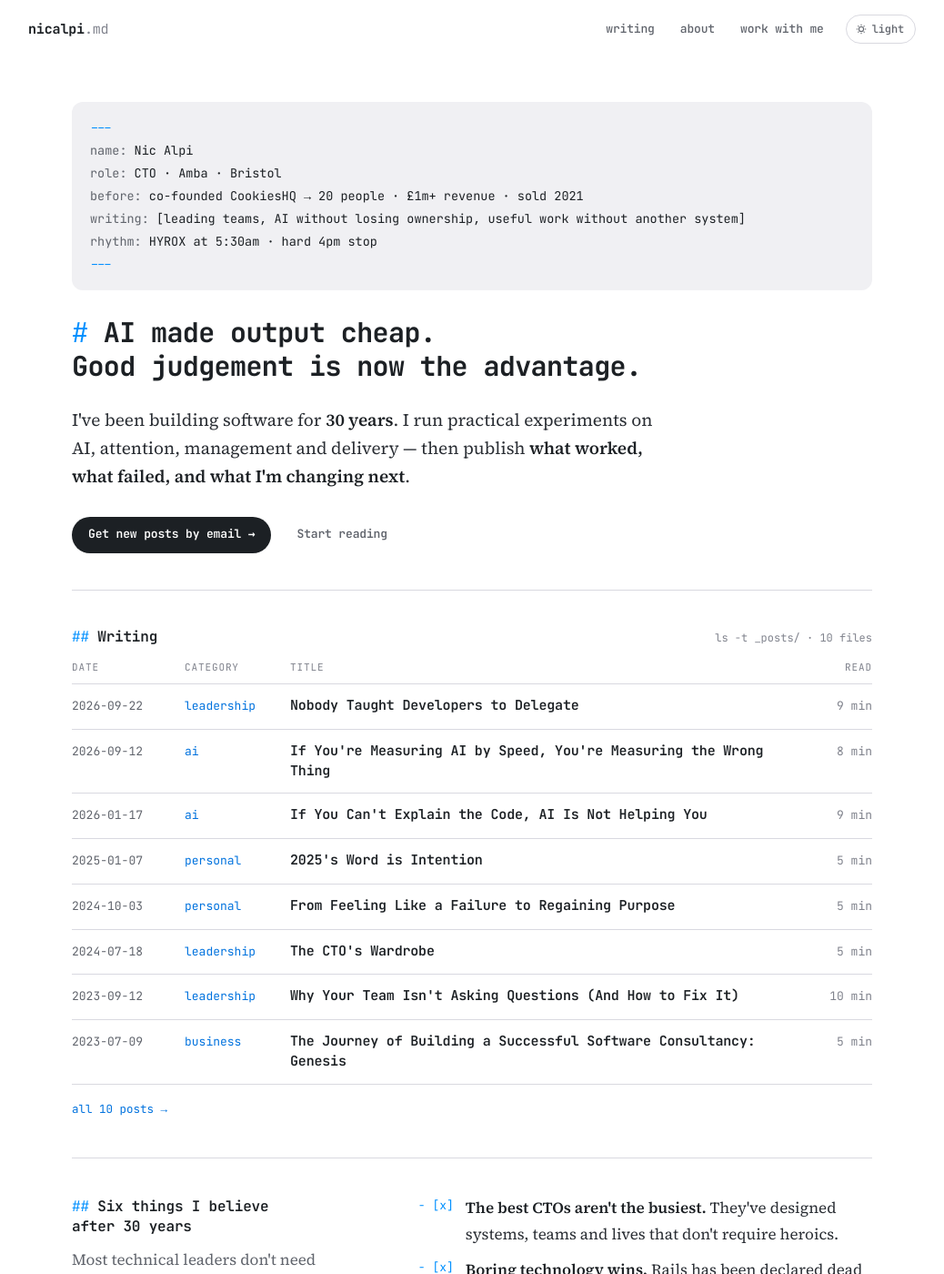
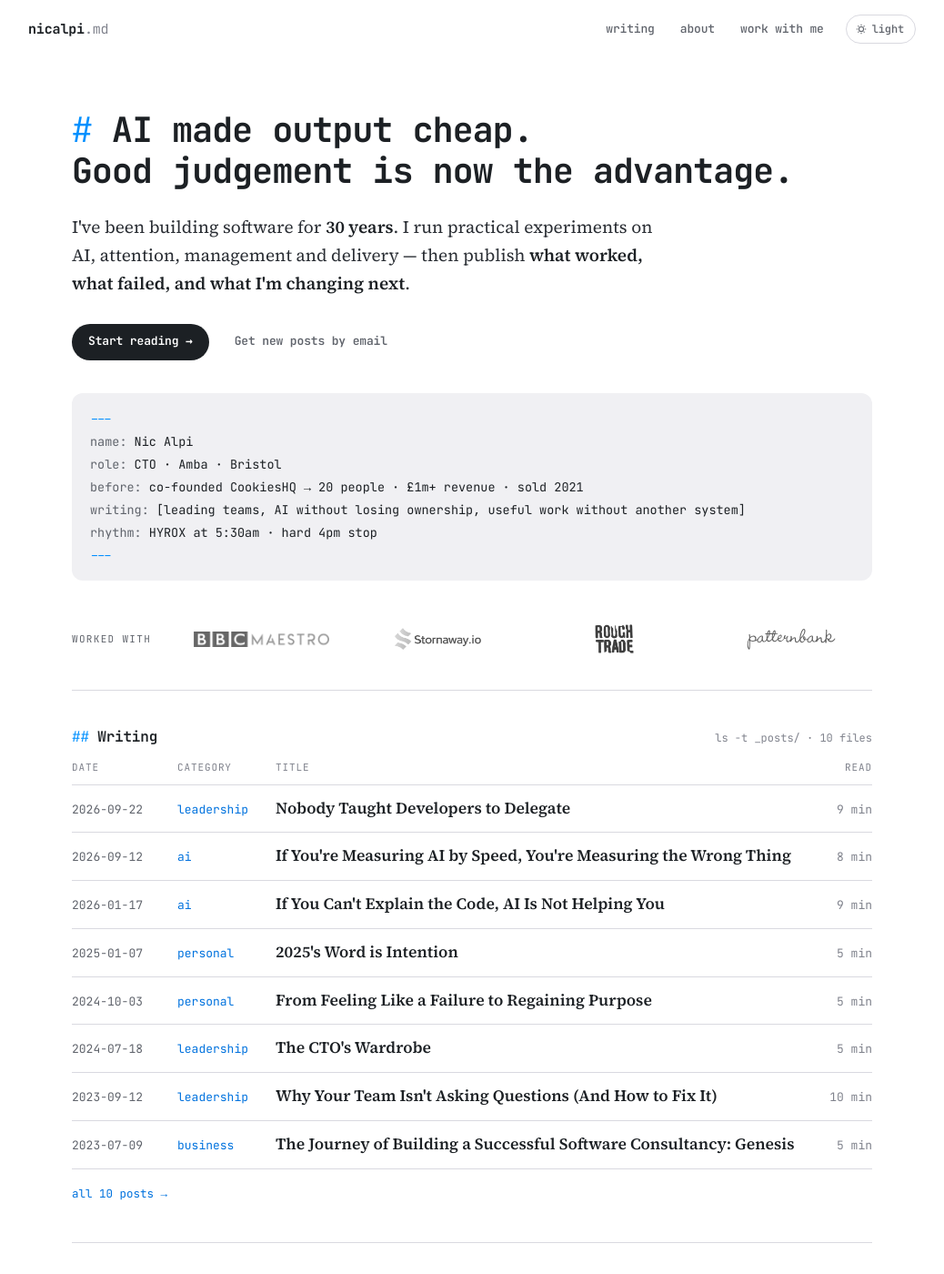
Before and after one commit to nicalpi/nicalpi.com, a Jekyll site: the page built from index.html, in a window 1280 px wide and 1400 px high. Shown: the whole window at 91% size, without its empty margins (121-1159 px from the left). Built offline with Jekyll 4.4.1, drawn with Linux system fonts in a browser that asks for light colours.

Commit message:
Visual polish: headline-first hero, centred post column, serif list titles
- Posts: title and subtitle render once (H1 + dek); the fm block keeps
  only category/date/reading_time and drops its fill. Reading column
  capped at 700px and centred, header and foot on the same edge.
- Home: headline, lead and buttons lead; fm block follows as the
  credentials card; worked-with logos move under the hero with optical
  heights per logo shape. Primary button is now Start reading.
- Directory rows: titles in Source Serif 600, meta columns stay mono.
- Beliefs intro is sticky on wide screens; newsletter band keeps its
  padding when it closes the page; mobile headline no longer reads
  'cheap.Good'.

Co-Authored-By: Claude Opus 5.5 (1M context) <noreply@anthropic.com>

```diff
--- a/_layouts/post.html
+++ b/_layouts/post.html
@@ -8,15 +8,16 @@ og_type: article
 <article class="article">
   <span class="post-path"><a href="/blog/" class="no-underline">_posts/</a><span>{{ fname }}</span></span>
 
+  {% comment %} Title and dek render once, as the H1 and the dek below;
+     the front matter block keeps only the metadata. {% endcomment %}
   <div class="fm fm-post" aria-label="Post front matter">
     <span class="fm-fence">---</span>
-    <span><span class="fm-k">title:</span> <span class="fm-v">"{{ page.title }}"</span></span>
-    {% if page.subtitle %}<span><span class="fm-k">subtitle:</span> <span class="fm-v">"{{ page.subtitle }}"</span></span>{% endif %}
     <span><span class="fm-k">category:</span> <a href="/blog/#{{ cat }}" class="fm-v fm-accent no-underline">{{ cat }}</a> &nbsp; <span class="fm-k">date:</span> <span class="fm-v">{{ page.date | date: "%Y-%m-%d" }}</span>{% if page.reading_time %} &nbsp; <span class="fm-k">reading_time:</span> <span class="fm-v">{{ page.reading_time }}</span>{% endif %}</span>
     <span class="fm-fence">---</span>
   </div>
 
   <h1 class="article-title"><span class="md-mark"># </span>{{ page.title }}</h1>
+  {% if page.subtitle %}<p class="article-dek">{{ page.subtitle }}</p>{% endif %}
 
   {% if page.cover_image %}
   <figure class="m-0 mb-7">
--- a/index.html
+++ b/index.html
@@ -8,6 +8,12 @@ og_image: /assets/images/og/homepage.jpg
 <!-- ============ HERO ============ -->
 <section class="sheet-section hero" aria-labelledby="hero-heading">
   <div class="hero-text">
+    <h1 id="hero-heading" class="hero-title"><span class="md-mark"># </span>AI made output cheap. <br>Good judgement is now the advantage.</h1>
+    <p class="hero-lead">I've been building software for <strong>30 years</strong>. I run practical experiments on AI, attention, management and delivery — then publish <strong>what worked, what failed, and what I'm changing next</strong>.</p>
+    <div class="hero-actions">
+      <a href="/blog/" class="btn">Start reading →</a>
+      <a href="#newsletter" class="btn btn-ghost">Get new posts by email</a>
+    </div>
     <div class="fm" aria-label="About Nic, as front matter">
       <span class="fm-fence">---</span>
       <span><span class="fm-k">name:</span> <span class="fm-v">Nic Alpi</span></span>
@@ -17,12 +23,17 @@ og_image: /assets/images/og/homepage.jpg
       <span><span class="fm-k">rhythm:</span> <span class="fm-v">HYROX at 5:30am · hard 4pm stop</span></span>
       <span class="fm-fence">---</span>
     </div>
-    <h1 id="hero-heading" class="hero-title"><span class="md-mark"># </span>AI made output cheap.<br>Good judgement is now the advantage.</h1>
-    <p class="hero-lead">I've been building software for <strong>30 years</strong>. I run practical experiments on AI, attention, management and delivery — then publish <strong>what worked, what failed, and what I'm changing next</strong>.</p>
-    <div class="hero-actions">
-      <a href="#newsletter" class="btn">Get new posts by email →</a>
-      <a href="/blog/" class="btn btn-ghost">Start reading</a>
-    </div>
+  </div>
+</section>
+
+<!-- ============ WORKED WITH ============ -->
+<section class="sheet-section worked-with" aria-label="Companies I've worked with">
+  <span class="kicker">worked with</span>
+  <div class="logo-row">
+    <img src="/assets/images/logos/bbc-maestro.png" alt="BBC Maestro" class="logo-img logo-wide">
+    <img src="/assets/images/logos/stornaway.png" alt="Stornaway" class="logo-img logo-mid">
+    <img src="/assets/images/logos/rough-trade.png" alt="Rough Trade" class="logo-img logo-block">
+    <img src="/assets/images/logos/patternbank.svg" alt="Patternbank" class="logo-img logo-mid">
   </div>
 </section>
 
@@ -61,14 +72,3 @@ og_image: /assets/images/og/homepage.jpg
 
 <!-- ============ NEWSLETTER ============ -->
 {% include newsletter.html %}
-
-<!-- ============ WORKED WITH ============ -->
-<section class="sheet-section worked-with" aria-label="Companies I've worked with">
-  <span class="kicker">worked with</span>
-  <div class="logo-row">
-    <img src="/assets/images/logos/bbc-maestro.png" alt="BBC Maestro" class="logo-img">
-    <img src="/assets/images/logos/stornaway.png" alt="Stornaway" class="logo-img">
-    <img src="/assets/images/logos/rough-trade.png" alt="Rough Trade" class="logo-img">
-    <img src="/assets/images/logos/patternbank.svg" alt="Patternbank" class="logo-img logo-img-sm">
-  </div>
-</section>
```
Also changed, not shown: CLAUDE.md (+16 -13 lines), _assets/main.css (+86 -28 lines), assets/main.css.
